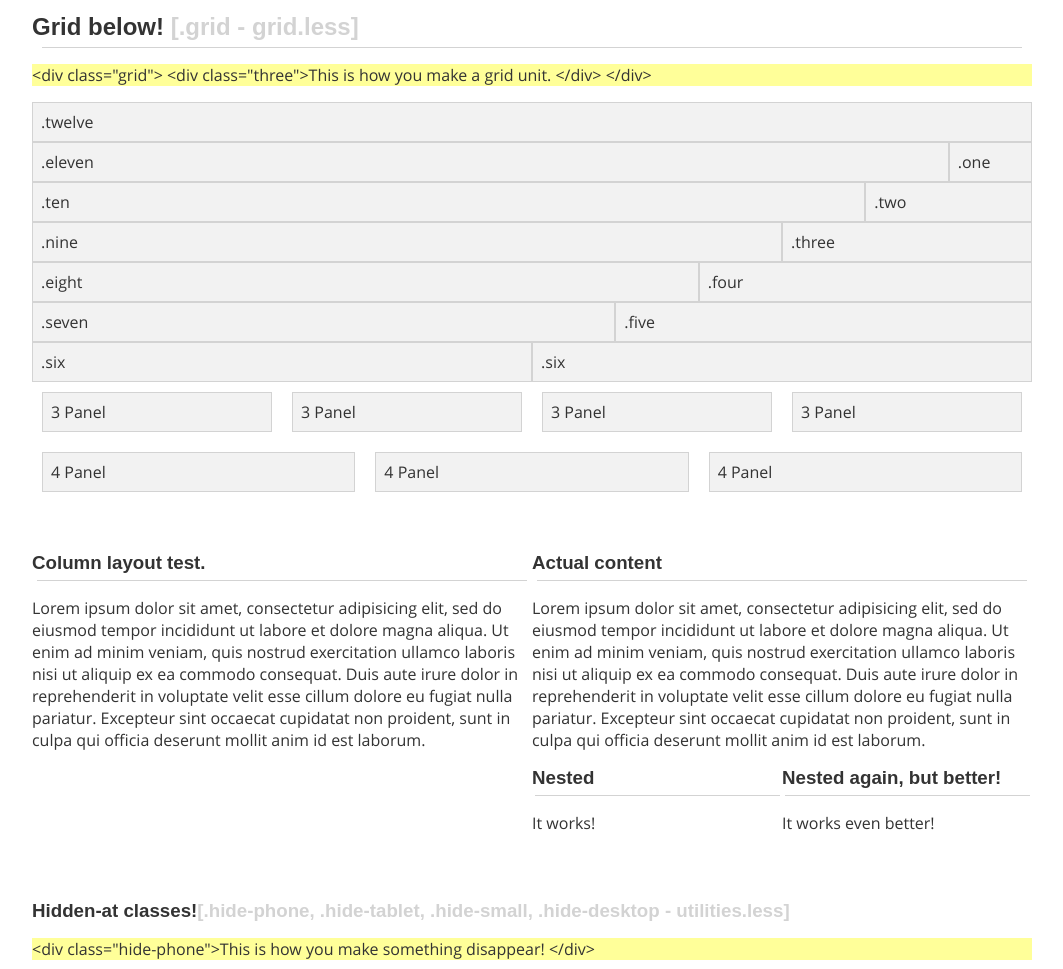
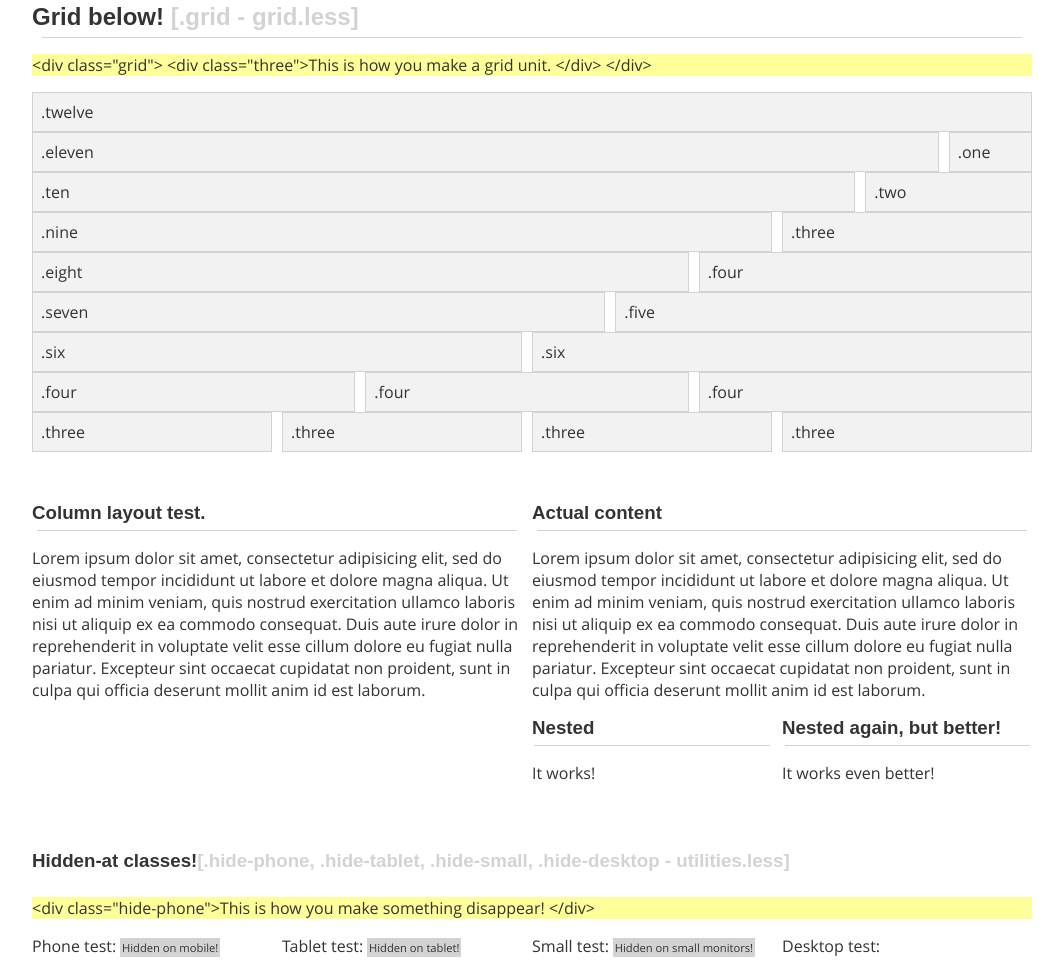
Before and after one commit to JonSnowbd/espalier, a website: page index.html in a window 1280 px wide. Shown: the part 1091-2060 px from the top of the page, without its empty margins (108-1171 px from the left). Drawn offline with Linux system fonts and the light colour scheme; a web font is replaced by a local one.

Commit message:
Major cleanup of grid, gutters and such

```diff
--- a/index.html
+++ b/index.html
@@ -73,7 +73,7 @@
 
 		</div>
 
-		<div class="grid container push-down">
+		<div class="container push-down">
 
 			<h2>Grid below! <span class="text-mute">[.grid - grid.less]</span></h2>
 			<hr />
@@ -81,47 +81,51 @@
 				&lt;div class="three"&gt;This is how you make a grid unit. &lt;/div&gt;
 			&lt;/div&gt;</p>
 
-			<div class="twelve panel">.twelve</div>
-
-			<div class="eleven panel">.eleven</div>
-			<div class="one panel">.one</div>
-
-			<div class="ten panel">.ten</div>
-			<div class="two panel">.two</div>
-
-			<div class="nine panel">.nine</div>
-			<div class="three panel">.three</div>
-
-			<div class="eight panel">.eight</div>
-			<div class="four panel">.four</div>
-
-			<div class="seven panel">.seven</div>
-			<div class="five panel">.five</div>
-
-			<div class="six panel">.six</div>
-			<div class="six panel">.six</div>
-
-			<div class="three gutter">
-				<div class="panel">3 Panel</div>
-			</div>
-			<div class="three gutter">
-				<div class="panel">3 Panel</div>
-			</div>
-			<div class="three gutter">
-				<div class="panel">3 Panel</div>
-			</div>
-			<div class="three gutter">
-				<div class="panel">3 Panel</div>
+			<div class="grid">
+				<div class="twelve"><div class="panel">.twelve</div></div>
 			</div>
 
-			<div class="four gutter">
-				<div class="panel">4 Panel</div>
+			<div class="grid">
+				<div class="eleven"><div class="panel">.eleven</div></div>
+				<div class="one"><div class="panel">.one</div></div>
 			</div>
-			<div class="four gutter">
-				<div class="panel">4 Panel</div>
+
+			<div class="grid">
+				<div class="ten"><div class="panel">.ten</div></div>
+				<div class="two"><div class="panel">.two</div></div>
 			</div>
-			<div class="four gutter">
-				<div class="panel">4 Panel</div>
+
+			<div class="grid">
+				<div class="nine"><div class="panel">.nine</div></div>
+				<div class="three"><div class="panel">.three</div></div>
+			</div>
+
+			<div class="grid">
+				<div class="eight"><div class="panel">.eight</div></div>
+				<div class="four"><div class="panel">.four</div></div>
+			</div>
+
+			<div class="grid">
+				<div class="seven"><div class="panel">.seven</div></div>
+				<div class="five"><div class="panel">.five</div></div>
+			</div>
+
+			<div class="grid">
+				<div class="six"><div class="panel">.six</div></div>
+				<div class="six"><div class="panel">.six</div></div>
+			</div>
+
+			<div class="grid">
+				<div class="four"><div class="panel">.four</div></div>
+				<div class="four"><div class="panel">.four</div></div>
+				<div class="four"><div class="panel">.four</div></div>
+			</div>
+
+			<div class="grid">
+				<div class="three"><div class="panel">.three</div></div>
+				<div class="three"><div class="panel">.three</div></div>
+				<div class="three"><div class="panel">.three</div></div>
+				<div class="three"><div class="panel">.three</div></div>
 			</div>
 
 		</div>
@@ -167,10 +171,10 @@
 				&lt;div class="hide-phone"&gt;This is how you make something disappear! &lt;/div&gt;
 			</p>
 
-        	<div class="three panel">Phone test: <span class="tag hide-phone">Hidden on mobile!</span></div>
-        	<div class="three panel">Tablet test: <span class="tag hide-tablet">Hidden on tablet!</span></div>
-        	<div class="three panel">Small test: <span class="tag hide-small">Hidden on small monitors!</span></div>
-        	<div class="three panel">Desktop test: <span class="tag hide-desktop">Hidden on desktop!</span></div>
+        	<div class="three">Phone test: <span class="tag hide-phone">Hidden on mobile!</span></div>
+        	<div class="three">Tablet test: <span class="tag hide-tablet">Hidden on tablet!</span></div>
+        	<div class="three">Small test: <span class="tag hide-small">Hidden on small monitors!</span></div>
+        	<div class="three">Desktop test: <span class="tag hide-desktop">Hidden on desktop!</span></div>
         </div>
 
         <div class="hero container">
--- a/less/partials/grid.less
+++ b/less/partials/grid.less
@@ -3,11 +3,15 @@
 	position:relative;
 	.clearfix();
 
-	&>div{
+	&>div, &>section, &>article{
 		display:inline-block;
 		box-sizing:border-box;
 		margin:0;
 		float:left;
+		padding-right:@grid-gutter;
+		&:last-of-type{
+			padding-right:0px;
+		}
 	}
 	&>.one{
 		width: 8.33333333%
@@ -46,14 +50,10 @@
 		width:100%;
 	}
 
-	&>.gutter{
-		padding-left: @grid-gutter;
-		padding-right: @grid-gutter;
-	}
-
 	.respond-phone({
 		.one, .two, .three, .four, .five, .six, .seven, .eight, .nine, .ten, .eleven, .twelve{
 			width:100%;
+			padding-right:0;
 		}
 	});
 }
--- a/less/partials/utilities.less
+++ b/less/partials/utilities.less
@@ -11,10 +11,10 @@
 	margin-bottom:50px !important;
 }
 .big-push-down{
-	margin-bottom:100px !important;
+	margin-bottom:75px !important;
 }
 .nudge-down{
-	margin-bottom:15px !important;
+	margin-bottom:25px !important;
 }
 
 // Clearfix utility to be included in .grid, also available as a class.
--- a/less/partials/visuals.less
+++ b/less/partials/visuals.less
@@ -7,13 +7,12 @@
 
 	background:@light;
 	border:1px solid @dark;
-
-	margin:10px auto;
 }
 
 
 // The hero panel, a subset of panel
 .hero{
+	// Extend panel
 	.panel();
 
 	padding:4rem 0.5rem;
@@ -23,18 +22,18 @@
 }
 
 
-// Button class to be applied to <a> and <button> elements. It may work on others such as <span>
+// Button class to be applied to <a> and <button> elements. It may work on others such as <span>.
 .button{
-
-	box-sizing:border-box;
 
 	background:linear-gradient(@light, @dark);
 	border:1px solid @dark;
-	transition:all 0.2s;
+
 	white-space:nowrap;
+	box-sizing:border-box;
 
 	color:@font-color;
 	text-decoration:none;
+	transition:all 0.2s;
 
 	padding:5px;
 
```
Also changed, not shown: builtcss/main.css, builtcss/min/main.css.
